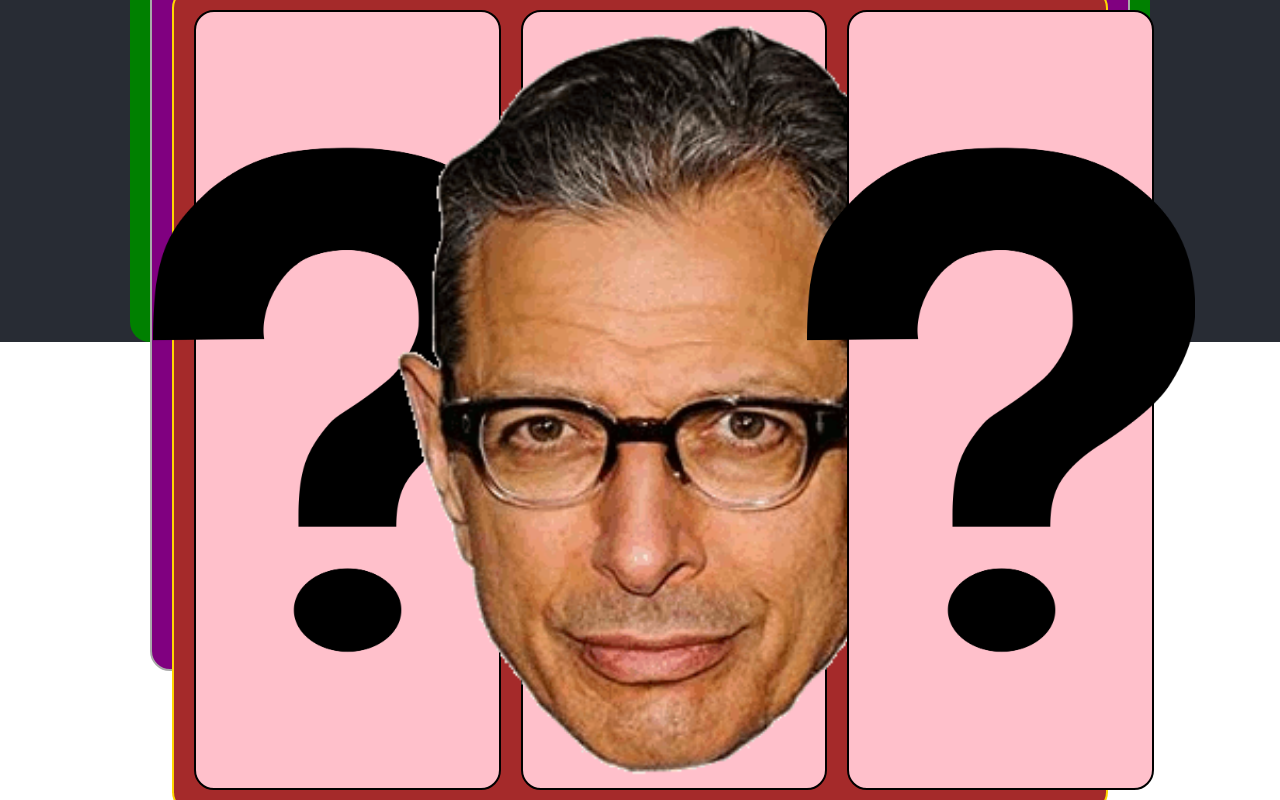
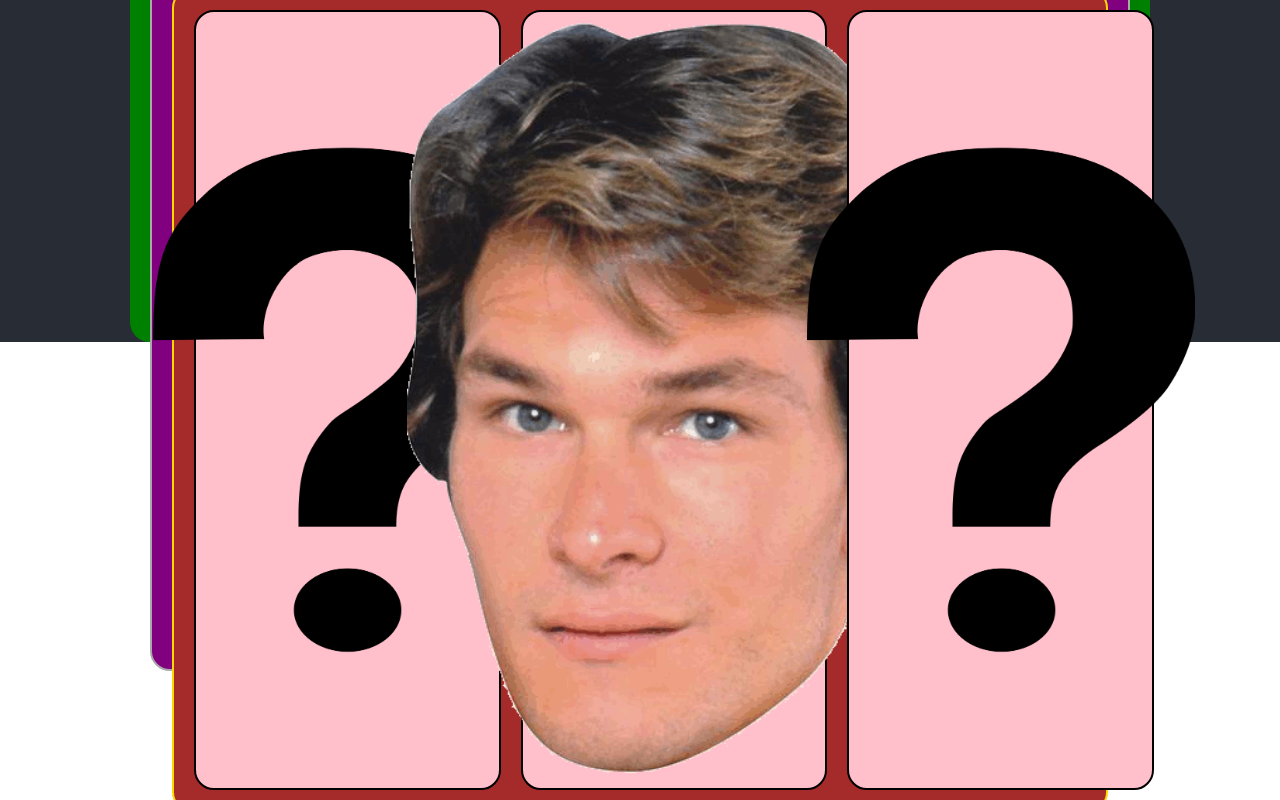
Before and after one commit to howlinbash/swayze, a React (Create React App) app: page / in a window 1280 px wide. Both pictures are taken after a click on the element 674 px from the left and 878 px from the top of the page. Shown: the part 478-1278 px from the top of the page. Built offline with nearby package versions, Linux system fonts and the light colour scheme.

Commit message:
generate faces and record answer

```diff
--- a/src/App.js
+++ b/src/App.js
@@ -10,6 +10,7 @@ class App extends Component {
   constructor(props) {
     super(props);
     this.state = {
+      answer: null,
       gameOver: true,
       isSpinning: false,
       round: 0
@@ -51,6 +52,10 @@ class App extends Component {
     });
   }
 
+  handleAnswer(answer) {
+    this.setState(state => ({ answer: answer }));
+  }
+
   handleClick() {
     this.updateGameState();
     this.spinWheel();
@@ -58,7 +63,7 @@ class App extends Component {
 
 
   render() {
-    const { round } = this.state;
+    const { answer, round } = this.state;
 
     return (
       <div className="app">
@@ -66,9 +71,14 @@ class App extends Component {
           <Marquee onClick={() => this.handleClick()} />
           <div className="console">
             <PointsBoard
+              answer={answer}
               round={rules[round].round}
             />
-            <Wheel requestStartSpin={this.state.isSpinning} round={round} />
+            <Wheel
+              answer={answer => this.handleAnswer(answer)}
+              requestStartSpin={this.state.isSpinning}
+              faces={rules[round]}
+            />
           </div>
         </div>
       </div>
--- a/src/Wheel.js
+++ b/src/Wheel.js
@@ -52,12 +52,15 @@ class Wheel extends Component {
   }
 
   render() {
+    const { answer, faces, } = this.props;
     const { focus, isSpinning, windows } = this.state;
 
     return (
       <div className="wheel">
         {windows.map(({id}) => (
           <Window
+            answer={answer}
+            face={faces[id]}
             focus={focus}
             id={id}
             isSpinning={isSpinning}
--- a/src/Window.js
+++ b/src/Window.js
@@ -1,6 +1,6 @@
 import React, { Component } from 'react';
 import Face from './Face';
-import { jeff, pat, question } from './faces';
+import { pat, question } from './faces';
 import './Window.css';
 
 class Window extends Component {
@@ -18,17 +18,19 @@ class Window extends Component {
   }
 
   handleClick(id) {
+    const { answer, face, } = this.props;
     this.setState(state => ({ guessMade: true }));
+    answer(face === pat)
   }
 
   render() {
-  const { focus, id, isSpinning } = this.props;
+  const { face, focus, id, isSpinning } = this.props;
   const { guessMade } = this.state;
 
   if (guessMade) {
     return (
       <div className="window" key={id}>
-        <img src={jeff} />
+        <img src={face} />
       </div>
     )
   }
--- a/src/rules.js
+++ b/src/rules.js
@@ -1,4 +1,4 @@
-import { bruce, hilary, jeff, meryl, pat, question, will } from './faces';
+import { bruce, hilary, jeff, meryl, pat, will } from './faces';
 
 const rules = [
   {
```
